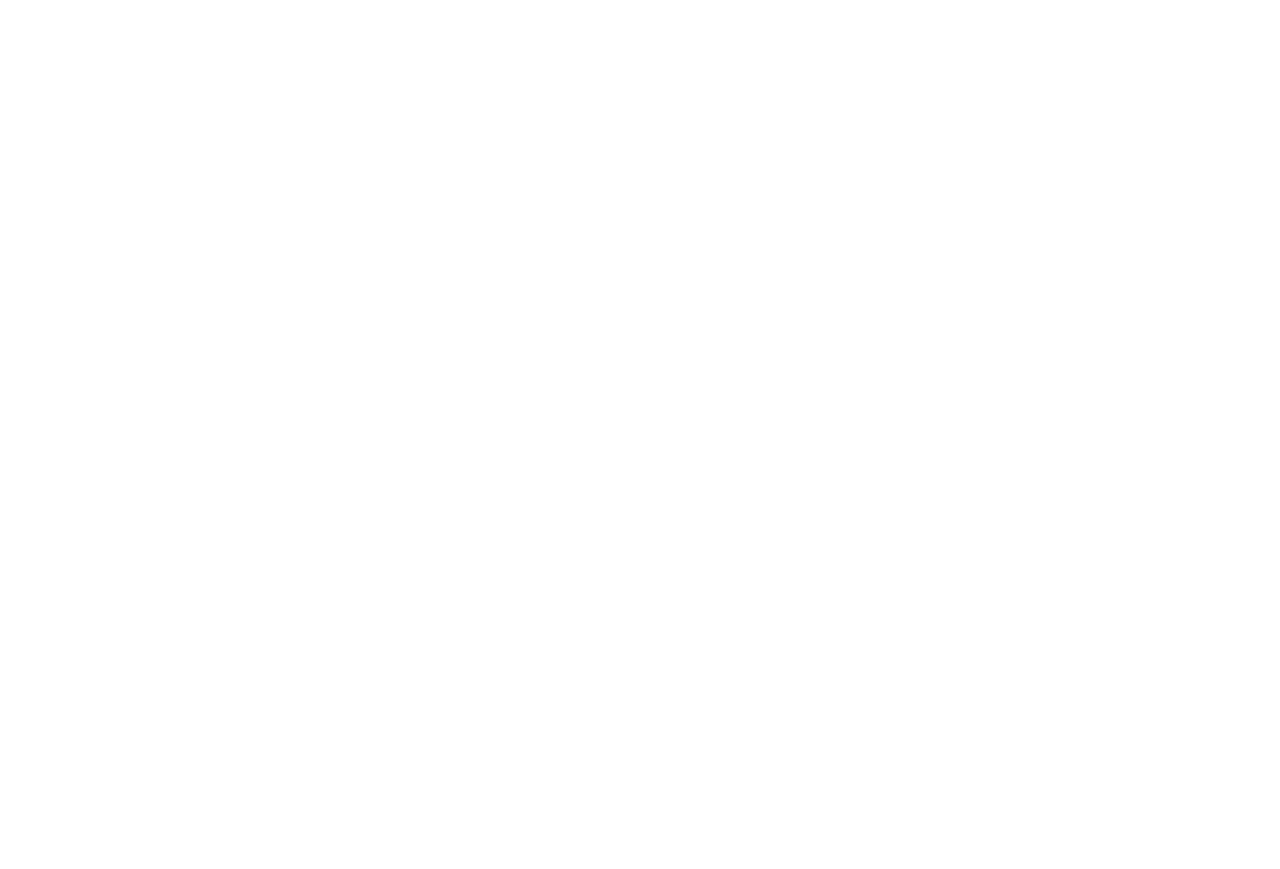
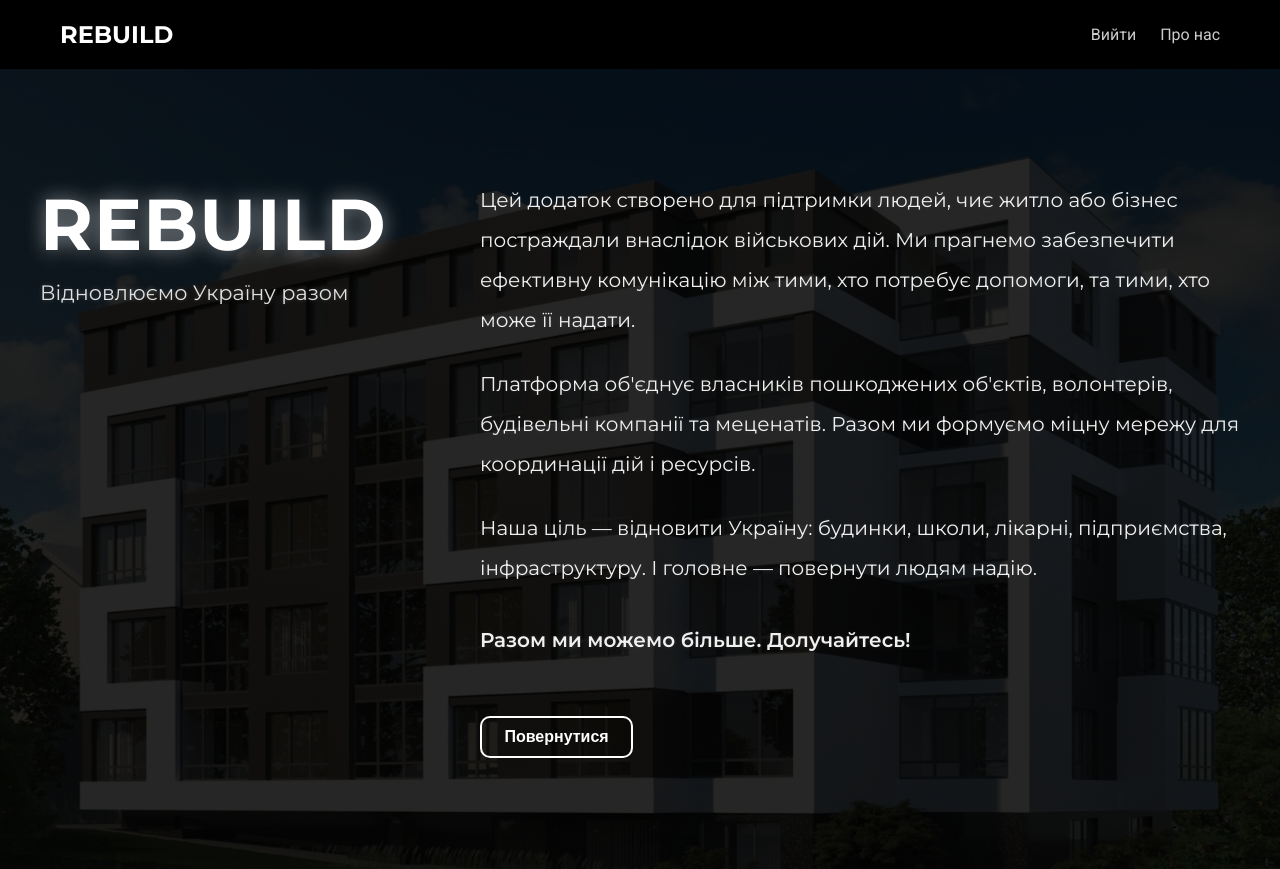
Before and after one commit to kulikp1/RebuildUA, a React (Vite) app: page /about in a window 1280 px wide. Before the commit this address had no page. Before the commit the page ends 800 px from the top, so only its background shows below. Built offline with nearby package versions, Linux system fonts and the light colour scheme.

Commit message:
finish project

```diff
--- /dev/null
+++ b/src/components/AboutPage/AboutPage.jsx
@@ -0,0 +1,50 @@
+import React from "react";
+import styles from "./AboutPage.module.css";
+import Header from "../Header/Header";
+
+const AboutPage = () => {
+  const handleBack = () => {
+    window.history.back();
+  };
+
+  return (
+    <>
+      <Header />
+      <div className={styles.aboutContainer}>
+        <div className={styles.aboutContentWrapper}>
+          <div className={styles.leftTitle}>
+            <h1>REBUILD</h1>
+            <p className={styles.subtitle}>Відновлюємо Україну разом</p>
+          </div>
+
+          <div className={styles.rightContent}>
+            <p>
+              Цей додаток створено для підтримки людей, чиє житло або бізнес
+              постраждали внаслідок військових дій. Ми прагнемо забезпечити
+              ефективну комунікацію між тими, хто потребує допомоги, та тими,
+              хто може її надати.
+            </p>
+            <p>
+              Платформа об'єднує власників пошкоджених об'єктів, волонтерів,
+              будівельні компанії та меценатів. Разом ми формуємо міцну мережу
+              для координації дій і ресурсів.
+            </p>
+            <p>
+              Наша ціль — відновити Україну: будинки, школи, лікарні,
+              підприємства, інфраструктуру. І головне — повернути людям надію.
+            </p>
+            <p className={styles.slogan}>
+              Разом ми можемо більше. Долучайтесь!
+            </p>
+
+            <button onClick={handleBack} className={styles.backButton}>
+              Повернутися
+            </button>
+          </div>
+        </div>
+      </div>
+    </>
+  );
+};
+
+export default AboutPage;
--- /dev/null
+++ b/src/components/AboutPage/AboutPage.module.css
@@ -0,0 +1,108 @@
+.aboutContainer {
+  background: linear-gradient(
+      to right,
+      rgba(0, 0, 0, 0.85),
+      rgba(0, 0, 0, 0.85)
+    ),
+    url("/src/assets/background.jpg") no-repeat center center / cover;
+  color: #ffffff;
+  min-height: 100vh;
+  padding: 0px 20px;
+  display: flex;
+  align-items: center;
+  justify-content: center;
+  font-family: var(--primary-font, "Segoe UI", sans-serif);
+  overflow-x: hidden;
+}
+
+.aboutContentWrapper {
+  display: flex;
+  flex-direction: row;
+  max-width: 1200px;
+  width: 100%;
+  gap: 60px;
+  align-items: flex-start;
+  justify-content: center;
+  flex-wrap: wrap;
+}
+
+.leftTitle {
+  flex: 1;
+  text-align: left;
+}
+
+.leftTitle h1 {
+  font-size: 4.5rem;
+  font-weight: 900;
+  color: #ffffff;
+  margin: 0;
+  text-shadow: 0 0 20px rgba(255, 255, 255, 0.5);
+  letter-spacing: 1px;
+}
+
+.subtitle {
+  font-size: 1.3rem;
+  color: #e0e0e0;
+  margin-top: 12px;
+  text-shadow: 0 0 5px rgba(255, 255, 255, 0.2);
+}
+
+.rightContent {
+  flex: 2;
+  padding: 0;
+}
+
+.rightContent p {
+  font-size: 1.25rem;
+  line-height: 2;
+  color: #f0f0f0;
+  margin-bottom: 1.5rem;
+  text-shadow: 0 0 5px rgba(255, 255, 255, 0.1);
+}
+
+.slogan {
+  font-size: 1.4rem;
+  font-weight: 600;
+  margin-top: 2rem;
+  color: #ffffff;
+  text-shadow: 0 0 8px rgba(255, 255, 255, 0.2);
+}
+
+.backButton {
+  margin-top: 2rem;
+  padding: 0.6rem 1.4rem;
+  background: transparent;
+  color: #ffffff;
+  font-weight: 600;
+  font-size: 1rem;
+  border: 2px solid #ffffff;
+  border-radius: 10px;
+  cursor: pointer;
+  transition: all 0.3s ease;
+}
+
+.backButton:hover {
+  background-color: rgba(255, 255, 255, 0.1);
+  box-shadow: 0 0 12px rgba(255, 255, 255, 0.5);
+}
+
+/* Mobile */
+@media (max-width: 768px) {
+  .aboutContentWrapper {
+    flex-direction: column;
+    text-align: center;
+  }
+
+  .leftTitle h1 {
+    font-size: 3.5rem;
+    text-align: center;
+  }
+
+  .subtitle {
+    text-align: center;
+  }
+
+  .rightContent p {
+    font-size: 1.1rem;
+  }
+}
--- a/src/components/App/App.jsx
+++ b/src/components/App/App.jsx
@@ -8,6 +8,7 @@
 import "react-toastify/dist/ReactToastify.css";
 import "../AuthForm/toastifyOverrides.css";
 import MyBidsPage from "../MyBidsPage/MyBidsPage";
+import AboutPage from "../AboutPage/AboutPage";
 
 function App() {
   return (
@@ -19,6 +20,7 @@
           <Route path="/companyPage" element={<CompanyPage />} />
           <Route path="/requests" element={<RequestsPage />} />
           <Route path="/my-bids" element={<MyBidsPage />} />
+          <Route path="/about" element={<AboutPage />} />
         </Routes>
         <ToastContainer
           position="top-right"
--- a/src/components/CompanyPage/CompanyPage.jsx
+++ b/src/components/CompanyPage/CompanyPage.jsx
@@ -2,8 +2,15 @@
 import styles from "./CompanyPage.module.css";
 import Header from "../Header/Header";
 import { FaFolderOpen, FaCamera, FaFileUpload } from "react-icons/fa";
+import { useNavigate } from "react-router-dom"; // імпортуємо хук
 
 const CompanyPage = () => {
+  const navigate = useNavigate(); // ініціалізуємо навігатор
+
+  const handleOpenRequests = () => {
+    navigate("/requests"); // переходимо на сторінку заявок
+  };
+
   return (
     <>
       <Header />
@@ -19,7 +26,7 @@
               <FaFolderOpen className={styles.icon} />
               <h3>Переглянути заявки</h3>
               <p>Актуальні заявки на відновлення. Фільтруйте, приймайте.</p>
-              <button>Відкрити</button>
+              <button onClick={handleOpenRequests}>Відкрити</button>
             </div>
 
             <div className={styles.card}>
--- a/src/components/Header/Header.jsx
+++ b/src/components/Header/Header.jsx
@@ -1,15 +1,25 @@
-import React from "react";
-import { Link } from "react-router-dom";
+import { Link, useNavigate } from "react-router-dom";
 import styles from "./Header.module.css";
 
 const Header = () => {
+  const navigate = useNavigate();
+
+  const handleLogout = () => {
+    localStorage.removeItem("userEmail");
+    sessionStorage.clear();
+    navigate("/");
+  };
+
   return (
     <header className={styles.header}>
       <div className={styles.logo}>REBUILD</div>
       <nav className={styles.nav}>
-        <Link to="/">Головна</Link>
-        <Link to="/requests">Всі заявки</Link>
-        <Link to="/contacts">Контакти</Link>
+        <button onClick={handleLogout} className={styles.navLink}>
+          Вийти
+        </button>
+        <Link to="/about" className={styles.navLink}>
+          Про нас
+        </Link>
       </nav>
     </header>
   );
--- a/src/components/Header/Header.module.css
+++ b/src/components/Header/Header.module.css
@@ -20,13 +20,24 @@
   color: #fff;
 }
 
-.nav a {
+.nav {
+  display: flex;
+  align-items: center;
+}
+
+.navLink {
   margin-left: 24px;
   color: #ccc;
   text-decoration: none;
   font-family: var(--secondary-font);
+  font-size: 16px;
+  background: none;
+  border: none;
+  cursor: pointer;
+  padding: 0;
+  transition: color 0.3s ease;
 }
 
-.nav a:hover {
+.navLink:hover {
   color: #fff;
 }
--- a/src/components/MyBidsPage/MyBidsPage.module.css
+++ b/src/components/MyBidsPage/MyBidsPage.module.css
@@ -12,7 +12,7 @@
   flex-direction: column;
   align-items: center;
   font-family: var(--primary-font);
-  overflow-x: hidden;
+  overflow: hidden;
 }
 
 .title {
@@ -23,11 +23,32 @@
   text-align: center;
 }
 
+.scrollArea {
+  width: 100%;
+  max-width: 500px;
+  max-height: 65vh;
+  overflow-y: auto;
+  padding-right: 8px; /* Для скролбару */
+}
+
+/* Стилізація скролбару */
+.scrollArea::-webkit-scrollbar {
+  width: 8px;
+}
+
+.scrollArea::-webkit-scrollbar-thumb {
+  background-color: #4ade80;
+  border-radius: 4px;
+}
+
+.scrollArea::-webkit-scrollbar-track {
+  background: rgba(255, 255, 255, 0.1);
+}
+
 .bidsList {
   list-style: none;
   padding: 0;
-  width: 100%;
-  max-width: 500px;
+  margin: 0;
 }
 
 .bidItem {
@@ -75,7 +96,7 @@
 
 .backButton {
   display: block;
-  margin: 0 auto 2rem auto;
+  margin: 0 auto 1.5rem auto;
   padding: 0.6rem 1.2rem;
   background: rgba(74, 222, 128, 0.15);
   color: #4ade80;
--- a/src/components/RequestsPage/RequestsPage.jsx
+++ b/src/components/RequestsPage/RequestsPage.jsx
@@ -1,5 +1,6 @@
 /* eslint-disable no-useless-escape */
 import React, { useEffect, useState } from "react";
+import { useNavigate } from "react-router-dom";
 import Header from "../Header/Header";
 import styles from "./RequestsPage.module.css";
 import RequestModal from "../RequestModal/RequestModal";
@@ -11,6 +12,7 @@
   const [loading, setLoading] = useState(true);
   const [selectedRequest, setSelectedRequest] = useState(null);
   const [selectedCity, setSelectedCity] = useState("");
+  const navigate = useNavigate();
 
   // Функція для отримання заявок
   const fetchRequests = () => {
@@ -34,10 +36,13 @@
   // Витягуємо тільки міста з location
   const extractCity = (location) => {
     if (!location) return "Невідомо";
-    const match = location.match(/м\. ?[А-Яа-яІіЇїЄєҐґ\-]+/);
-    return match ? match[0].trim() : "Невідомо";
+    const match = location.match(/м\. ?([А-Яа-яІіЇїЄєҐґ\-]+)/i);
+    return match
+      ? `м. ${match[1][0].toUpperCase()}${match[1].slice(1).toLowerCase()}`
+      : "Невідомо";
   };
 
+  // Отримуємо всі унікальні міста, з однаковим форматом (м. Київ, м. Львів, тощо)
   const cities = Array.from(
     new Set(
       requests
@@ -46,15 +51,16 @@
     )
   );
 
+  // Фільтрація без залежності від регістру
   const filteredRequests = selectedCity
-    ? requests.filter((req) => extractCity(req.location) === selectedCity)
+    ? requests.filter(
+        (req) =>
+          extractCity(req.location).toLowerCase() === selectedCity.toLowerCase()
+      )
     : requests;
-
   return (
     <div className={styles.wrapper}>
       <Header />
-
-      {/* ToastContainer завжди в DOM */}
       <ToastContainer position="top-right" autoClose={3000} />
 
       <main className={styles.mainContent}>
@@ -78,6 +84,10 @@
                 </option>
               ))}
             </select>
+
+            <button onClick={() => navigate(-1)} className={styles.backButton}>
+              Повернутися
+            </button>
           </div>
         )}
 
@@ -140,7 +150,7 @@
       <RequestModal
         request={selectedRequest}
         onClose={() => setSelectedRequest(null)}
-        onStatusChange={fetchRequests} // передаємо функцію для оновлення списку
+        onStatusChange={fetchRequests}
       />
     </div>
   );
--- a/src/components/RequestsPage/RequestsPage.module.css
+++ b/src/components/RequestsPage/RequestsPage.module.css
@@ -211,3 +211,27 @@
   outline: none;
   box-shadow: none;
 }
+
+.backButtonWrapper {
+  margin-top: 12px;
+  margin-bottom: 24px;
+
+  text-align: left;
+}
+
+.backButton {
+  padding: 10px 20px;
+  font-size: 16px;
+  font-family: var(--secondary-font);
+  background: transparent;
+  color: #fff;
+  border: 2px solid #fff;
+  border-radius: 10px;
+  cursor: pointer;
+  transition: all 0.3s ease;
+}
+
+.backButton:hover {
+  background: #fff;
+  color: #000;
+}
```
Also changed, not shown: src/components/MyBidsPage/MyBidsPage.jsx (+5 -5 lines), src/components/UserPage/UserPage.jsx (+5 -17 lines), src/components/UserPage/UserPage.module.css (+34 -54 lines).
